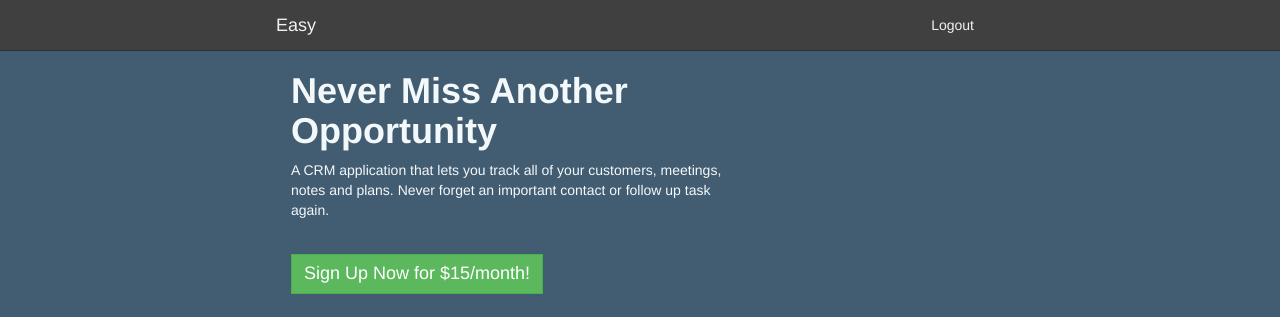
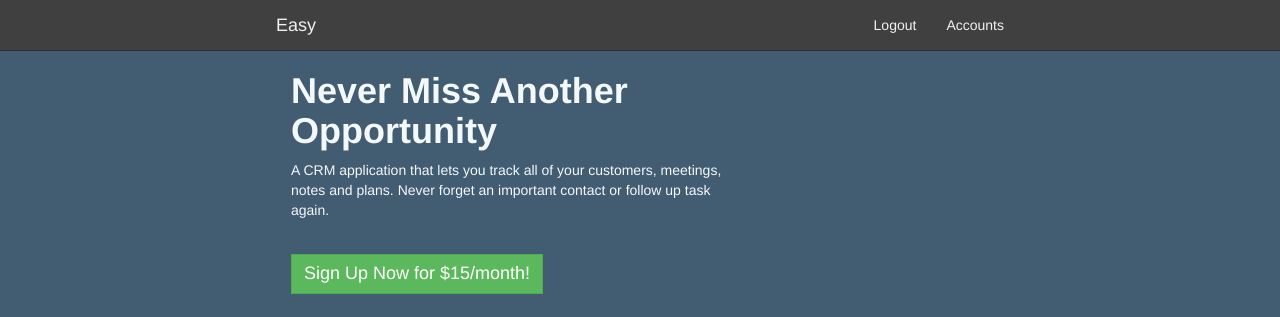
Before and after one commit to rssr25/Django-practice, a Django app: page / in a window 1280 px wide. Shown: the top 317 px of the page. Run offline with Django 3.2, Linux system fonts and the light colour scheme; the visitor is signed in with stand-in values (Sample User, id 1); parts of the project's set-up code (start-up, migrations or seed data) failed here and were passed over.

Commit message:
created account list template; updated base with link

```diff
--- a/crmapp/templates/base.html
+++ b/crmapp/templates/base.html
@@ -51,7 +51,7 @@
 						<ul class="nav navbar-nav navbar-right">
 							{% if user.is_authenticated %}
 								<li><a href="/logout/">Logout</a></li>
-								<li><a href="" class="p-r-none"></a></li>
+								<li><a href="{% url 'account_list' %}" class="p-r-none">Accounts</a></li>
 							{% else %}
 								<li><a href="/login/">Login</a></li>
 								<li><a href="{% url 'sub_new' %}" class="p-r-none">Sign Up</a></li>
```
Also changed, not shown: crmapp/templates/accounts/account_list.html (added), 1 other file.
